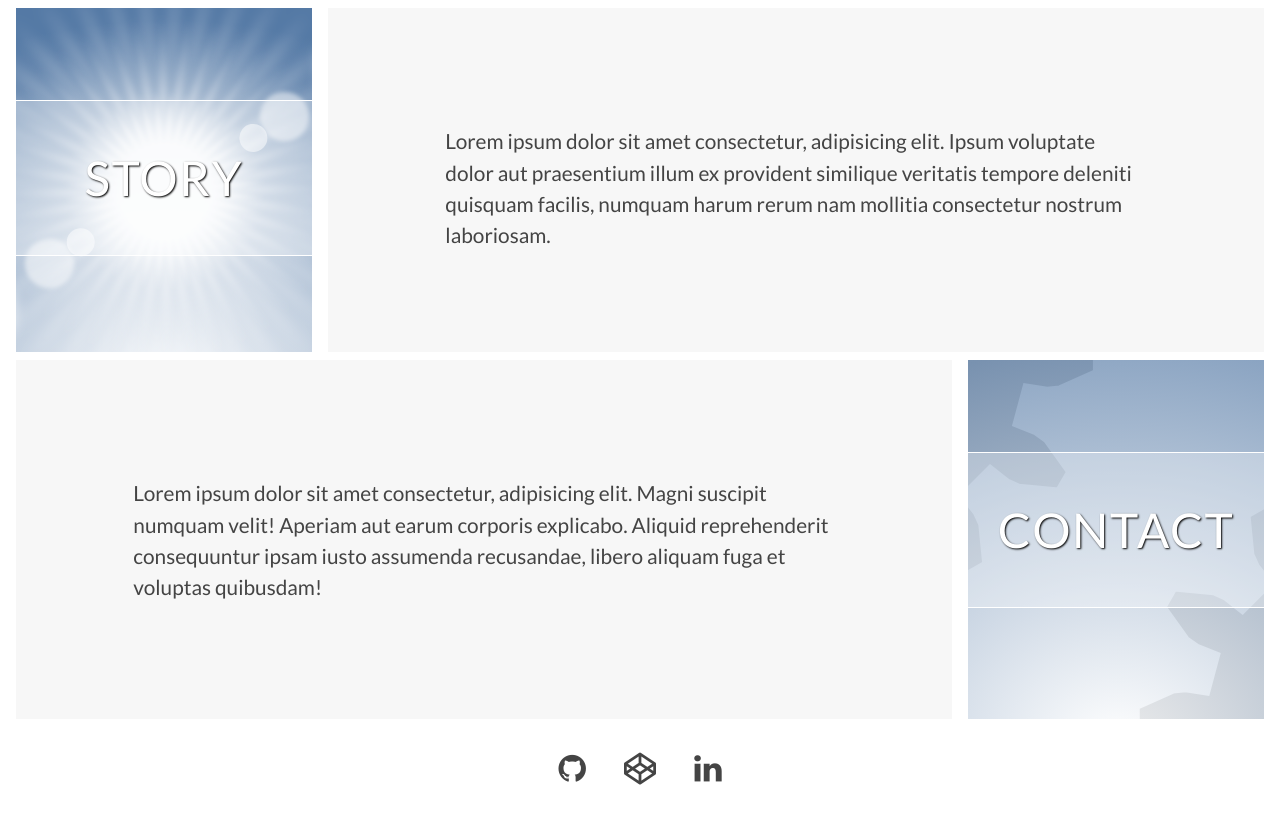
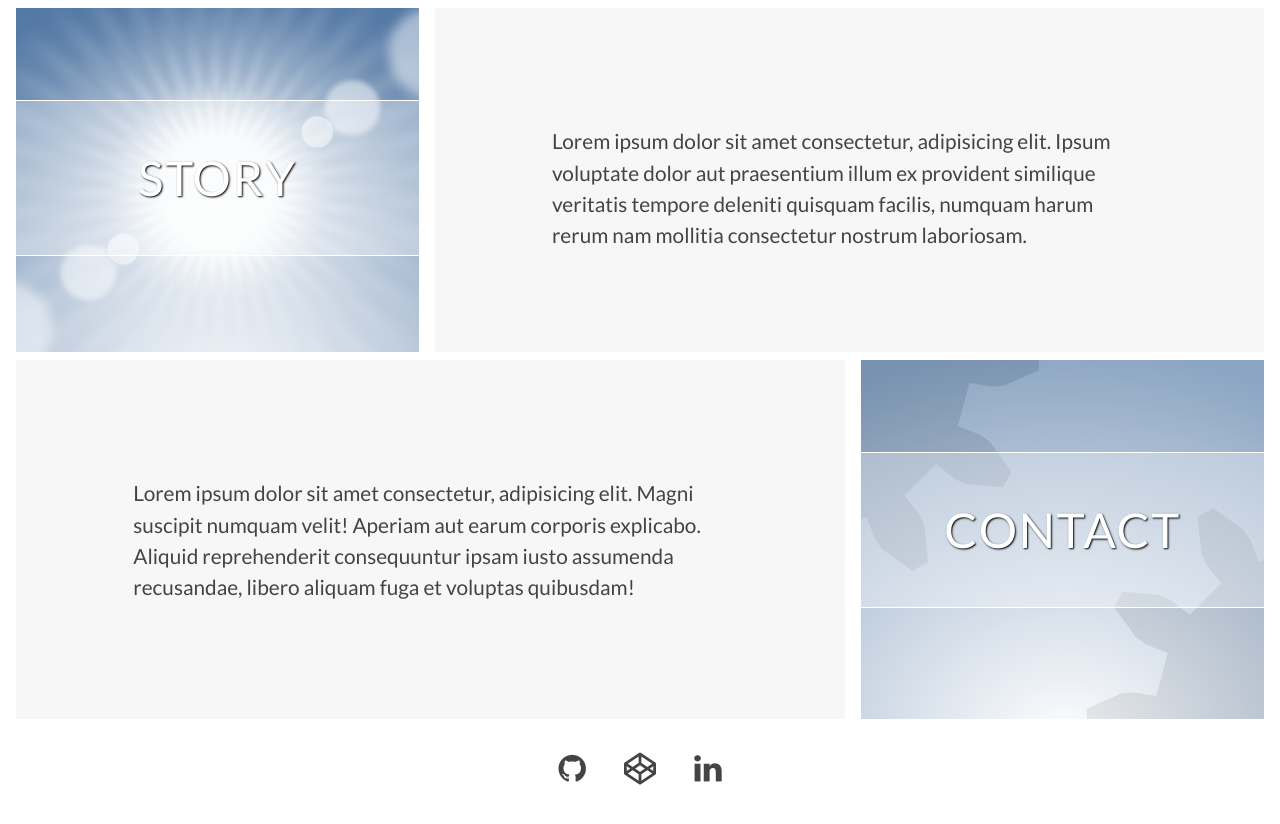
Before and after one commit to vushe/vushe.github.io, a Jekyll site: the page built from index.md, in a window 1280 px wide. Shown: the part 848-1672 px from the top of the page. Built offline with Jekyll 4.4.1, drawn with Linux system fonts in a browser that asks for light colours; nearby versions of some CDN libraries.

Commit message:
wider aside pics

```diff
--- a/_layouts/default.html
+++ b/_layouts/default.html
@@ -31,19 +31,19 @@
 
             <div class="container-fluid">
                 <div class="row story">
-                    <div class="col-md-3 text-center aside pic-container more-spacing-left">
+                    <div class="col-md-4 text-center aside pic-container more-spacing-left">
                         <h2>STORY</h2>
                     </div>
-                    <div class="col-md-9 aside text-container more-spacing-right">
+                    <div class="col-md-8 aside text-container more-spacing-right">
                         <span>Lorem ipsum dolor sit amet consectetur, adipisicing elit. Ipsum voluptate dolor aut praesentium illum ex provident similique veritatis tempore deleniti quisquam facilis, numquam harum rerum nam mollitia consectetur nostrum laboriosam.</span>
                     </div>
                 </div>
 
                 <div class="row contact">
-                    <div class="col-md-9 aside text-container more-spacing-left">
+                    <div class="col-md-8 aside text-container more-spacing-left">
                         <span>Lorem ipsum dolor sit amet consectetur, adipisicing elit. Magni suscipit numquam velit! Aperiam aut earum corporis explicabo. Aliquid reprehenderit consequuntur ipsam iusto assumenda recusandae, libero aliquam fuga et voluptas quibusdam!</span>
                     </div>
-                    <div class="col-md-3 text-center aside pic-container more-spacing-right">
+                    <div class="col-md-4 text-center aside pic-container more-spacing-right">
                         <h2>CONTACT</h2>
                     </div>
                 </div>
```
